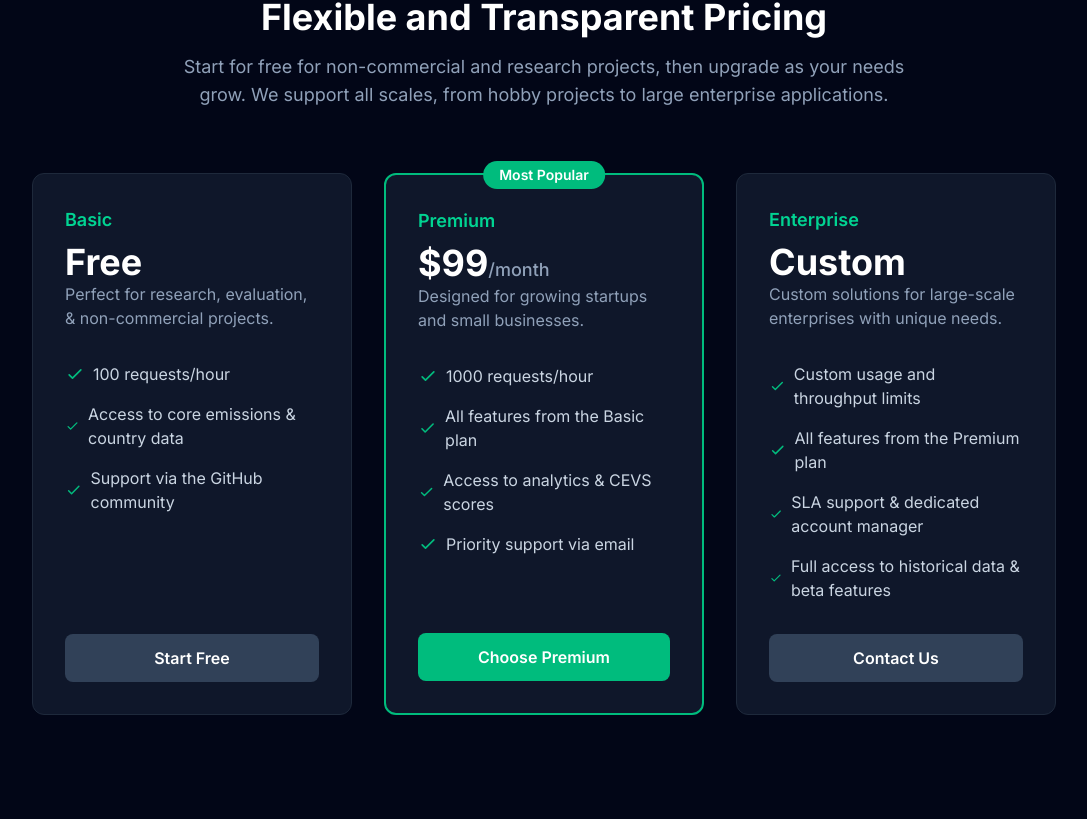
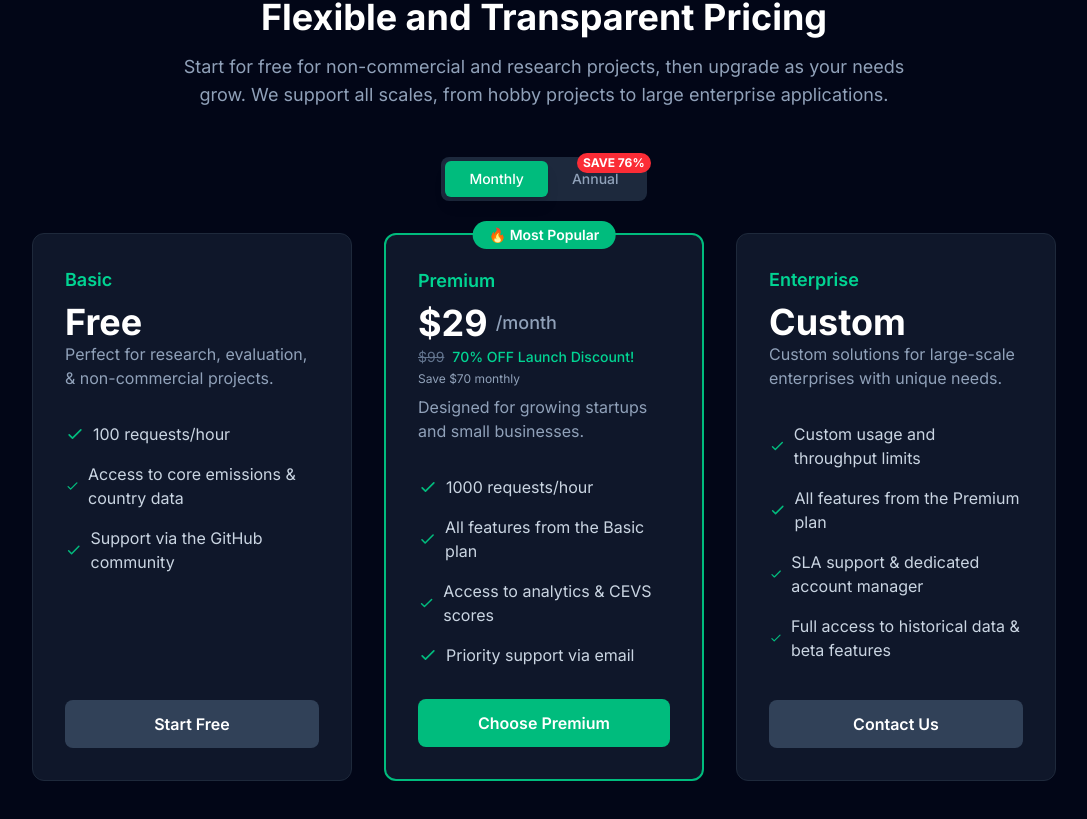
Before and after one commit to hk-dev13/envoyou-page-react, a React (Vite) app: page / in a window 1280 px wide. Shown: the part 5121-5940 px from the top of the page, without its empty margins (96-1183 px from the left). Built offline with nearby package versions, Linux system fonts and the light colour scheme.

Commit message:
Enhance PricingSection: add toggle for monthly/annual pricing, display savings, and improve layout for better user experience.

```diff
--- a/src/components/PricingSection.jsx
+++ b/src/components/PricingSection.jsx
@@ -1,7 +1,14 @@
-import React from 'react';
+import React, { useState } from 'react';
 import { Link } from 'react-router-dom';
 
 const PricingSection = () => {
+    const [isAnnual, setIsAnnual] = useState(false);
+
+    const monthlyPrice = 29;
+    const annualPrice = monthlyPrice * 10; // 10 months for annual
+    const originalPrice = 99;
+    const savings = Math.round(((originalPrice * 12 - annualPrice) / (originalPrice * 12)) * 100);
+
     return (
         <section id="pricing" className="py-20 sm:py-32">
             <div className="container mx-auto px-6">
@@ -11,7 +18,37 @@ const PricingSection = () => {
                         Start for free for non-commercial and research projects, then upgrade as your needs grow. We support all scales, from hobby projects to large enterprise applications.
                     </p>
                 </div>
-                <div className="mt-16 grid grid-cols-1 lg:grid-cols-3 gap-8 max-w-5xl mx-auto">
+
+                {/* Pricing Toggle */}
+                <div className="mt-12 flex justify-center" data-aos="fade-up" data-aos-delay="100">
+                    <div className="bg-slate-800 p-1 rounded-lg flex items-center">
+                        <button
+                            onClick={() => setIsAnnual(false)}
+                            className={`px-6 py-2 rounded-md text-sm font-medium transition-all ${
+                                !isAnnual
+                                    ? 'bg-emerald-500 text-white shadow-lg'
+                                    : 'text-slate-400 hover:text-white'
+                            }`}
+                        >
+                            Monthly
+                        </button>
+                        <button
+                            onClick={() => setIsAnnual(true)}
+                            className={`px-6 py-2 rounded-md text-sm font-medium transition-all relative ${
+                                isAnnual
+                                    ? 'bg-emerald-500 text-white shadow-lg'
+                                    : 'text-slate-400 hover:text-white'
+                            }`}
+                        >
+                            Annual
+                            <span className="absolute -top-2 -right-2 bg-red-500 text-white text-xs px-1.5 py-0.5 rounded-full font-bold">
+                                SAVE {savings}%
+                            </span>
+                        </button>
+                    </div>
+                </div>
+
+                <div className="mt-8 grid grid-cols-1 lg:grid-cols-3 gap-8 max-w-5xl mx-auto">
                     {/* Pricing Card 1: Basic */}
                     <div className="feature-card p-8 rounded-xl flex flex-col" data-aos="fade-up" data-aos-delay="0">
                         <h4 className="text-lg font-semibold text-emerald-400">Basic</h4>
@@ -24,20 +61,63 @@ const PricingSection = () => {
                         </ul>
                         <a href="coming-soon.html" className="mt-8 w-full text-center bg-slate-700 hover:bg-slate-600 text-white font-semibold py-3 rounded-lg transition-colors">Start Free</a>
                     </div>
+
                     {/* Pricing Card 2: Premium (Highlighted) */}
                     <div className="relative feature-card p-8 rounded-xl flex flex-col border-2 border-emerald-500" data-aos="fade-up" data-aos-delay="150">
-                        <div className="absolute top-0 -translate-y-1/2 left-1/2 -translate-x-1/2 px-4 py-1 bg-emerald-500 text-white text-sm font-semibold rounded-full">Most Popular</div>
+                        <div className="absolute top-0 -translate-y-1/2 left-1/2 -translate-x-1/2 px-4 py-1 bg-emerald-500 text-white text-sm font-semibold rounded-full">
+                            🔥 Most Popular
+                        </div>
                         <h4 className="text-lg font-semibold text-emerald-400">Premium</h4>
-                        <p className="mt-2 text-4xl font-bold text-white">$99<span className="text-lg font-medium text-slate-400">/month</span></p>
-                        <p className="text-slate-400">Designed for growing startups and small businesses.</p>
+
+                        {/* Pricing Display */}
+                        <div className="mt-2">
+                            {isAnnual ? (
+                                <div className="space-y-1">
+                                    <div className="flex items-center gap-2">
+                                        <span className="text-4xl font-bold text-white">${annualPrice}</span>
+                                        <span className="text-lg font-medium text-slate-400">/year</span>
+                                    </div>
+                                    <div className="flex items-center gap-2">
+                                        <span className="text-sm text-slate-500 line-through">${originalPrice * 12}</span>
+                                        <span className="text-sm text-emerald-400 font-medium">Save ${originalPrice * 12 - annualPrice} ({savings}% off)</span>
+                                    </div>
+                                    <p className="text-xs text-slate-400">Billed annually • ${monthlyPrice}/month equivalent</p>
+                                </div>
+                            ) : (
+                                <div className="space-y-1">
+                                    <div className="flex items-center gap-2">
+                                        <span className="text-4xl font-bold text-white">${monthlyPrice}</span>
+                                        <span className="text-lg font-medium text-slate-400">/month</span>
+                                    </div>
+                                    <div className="flex items-center gap-2">
+                                        <span className="text-sm text-slate-500 line-through">${originalPrice}</span>
+                                        <span className="text-sm text-emerald-400 font-medium">70% OFF Launch Discount!</span>
+                                    </div>
+                                    <p className="text-xs text-slate-400">Save ${originalPrice - monthlyPrice} monthly</p>
+                                </div>
+                            )}
+                        </div>
+
+                        <p className="text-slate-400 mt-2">Designed for growing startups and small businesses.</p>
                         <ul className="mt-8 space-y-4 text-slate-300 flex-grow">
                             <li className="flex items-center"><svg className="w-5 h-5 text-emerald-500 mr-2" fill="none" stroke="currentColor" viewBox="0 0 24 24"><path strokeLinecap="round" strokeLinejoin="round" strokeWidth="2" d="M5 13l4 4L19 7"></path></svg>1000 requests/hour</li>
                             <li className="flex items-center"><svg className="w-5 h-5 text-emerald-500 mr-2" fill="none" stroke="currentColor" viewBox="0 0 24 24"><path strokeLinecap="round" strokeLinejoin="round" strokeWidth="2" d="M5 13l4 4L19 7"></path></svg>All features from the Basic plan</li>
                             <li className="flex items-center"><svg className="w-5 h-5 text-emerald-500 mr-2" fill="none" stroke="currentColor" viewBox="0 0 24 24"><path strokeLinecap="round" strokeLinejoin="round" strokeWidth="2" d="M5 13l4 4L19 7"></path></svg>Access to analytics & CEVS scores</li>
                             <li className="flex items-center"><svg className="w-5 h-5 text-emerald-500 mr-2" fill="none" stroke="currentColor" viewBox="0 0 24 24"><path strokeLinecap="round" strokeLinejoin="round" strokeWidth="2" d="M5 13l4 4L19 7"></path></svg>Priority support via email</li>
+                            {isAnnual && (
+                                <li className="flex items-center bg-emerald-500/10 p-2 rounded-lg">
+                                    <svg className="w-5 h-5 text-emerald-500 mr-2" fill="none" stroke="currentColor" viewBox="0 0 24 24">
+                                        <path strokeLinecap="round" strokeLinejoin="round" strokeWidth="2" d="M9 12l2 2 4-4m6 2a9 9 0 11-18 0 9 9 0 0118 0z"></path>
+                                    </svg>
+                                    <span className="text-emerald-400 font-medium"> {savings}% Annual Savings!</span>
+                                </li>
+                            )}
                         </ul>
-                        <a href="coming-soon.html" className="mt-8 w-full text-center bg-emerald-500 hover:bg-emerald-600 text-white font-semibold py-3 rounded-lg transition-colors">Choose Premium</a>
+                        <a href="coming-soon.html" className="mt-8 w-full text-center bg-emerald-500 hover:bg-emerald-600 text-white font-semibold py-3 rounded-lg transition-colors">
+                            {isAnnual ? `Get Annual Plan - Save $${originalPrice * 12 - annualPrice}` : 'Choose Premium'}
+                        </a>
                     </div>
+
                     {/* Pricing Card 3: Enterprise */}
                     <div className="feature-card p-8 rounded-xl flex flex-col" data-aos="fade-up" data-aos-delay="300">
                         <h4 className="text-lg font-semibold text-emerald-400">Enterprise</h4>
```
